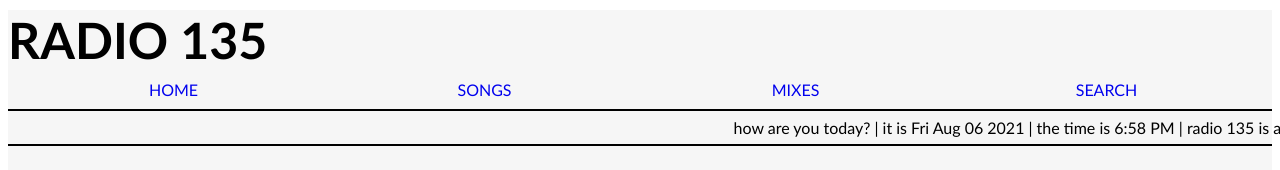
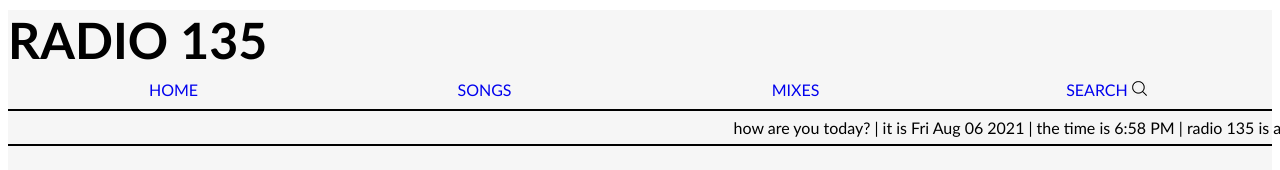
Before and after one commit to jaclynnbarrera/music-player-frontend, a React (Create React App) app: page / in a window 1280 px wide. Shown: the top 170 px of the page. Built offline with nearby package versions, Linux system fonts and the light colour scheme; no server answers.

Commit message:
adds search icon

```diff
--- a/src/components/NavBar.js
+++ b/src/components/NavBar.js
@@ -1,5 +1,6 @@
 import { Link } from "react-router-dom";
 import React from "react";
+import search from "../images/search.png";
 
 export default function NavBar() {
   return (
@@ -19,7 +20,9 @@ export default function NavBar() {
           </div>
           <div className="mixes-nav">
             {" "}
-            <Link to="/search">SEARCH</Link>
+            <Link to="/search">
+              SEARCH <img src={search} alt="search" />
+            </Link>
           </div>
         </div>
       </div>
```
Also changed, not shown: src/images/search.png (added).
